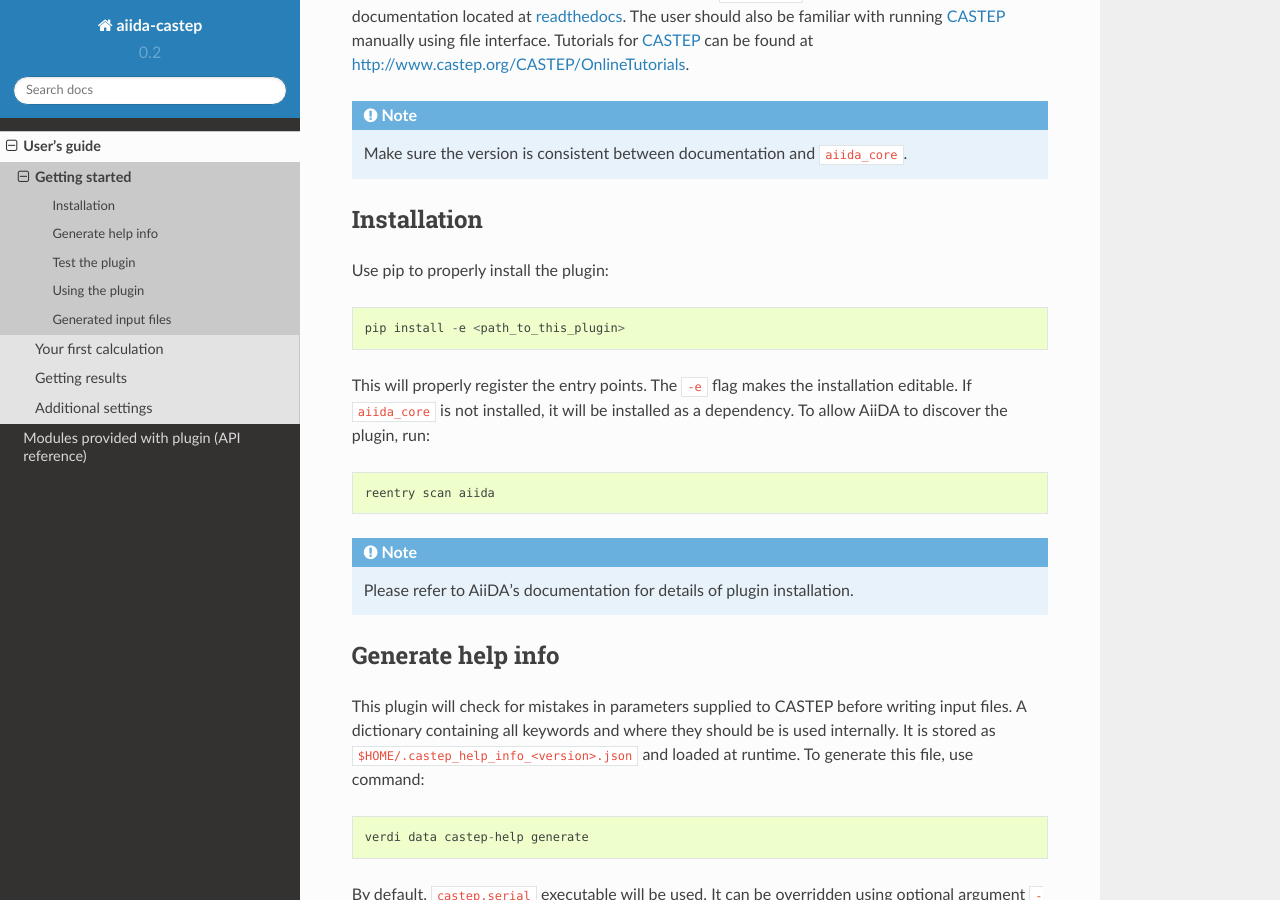
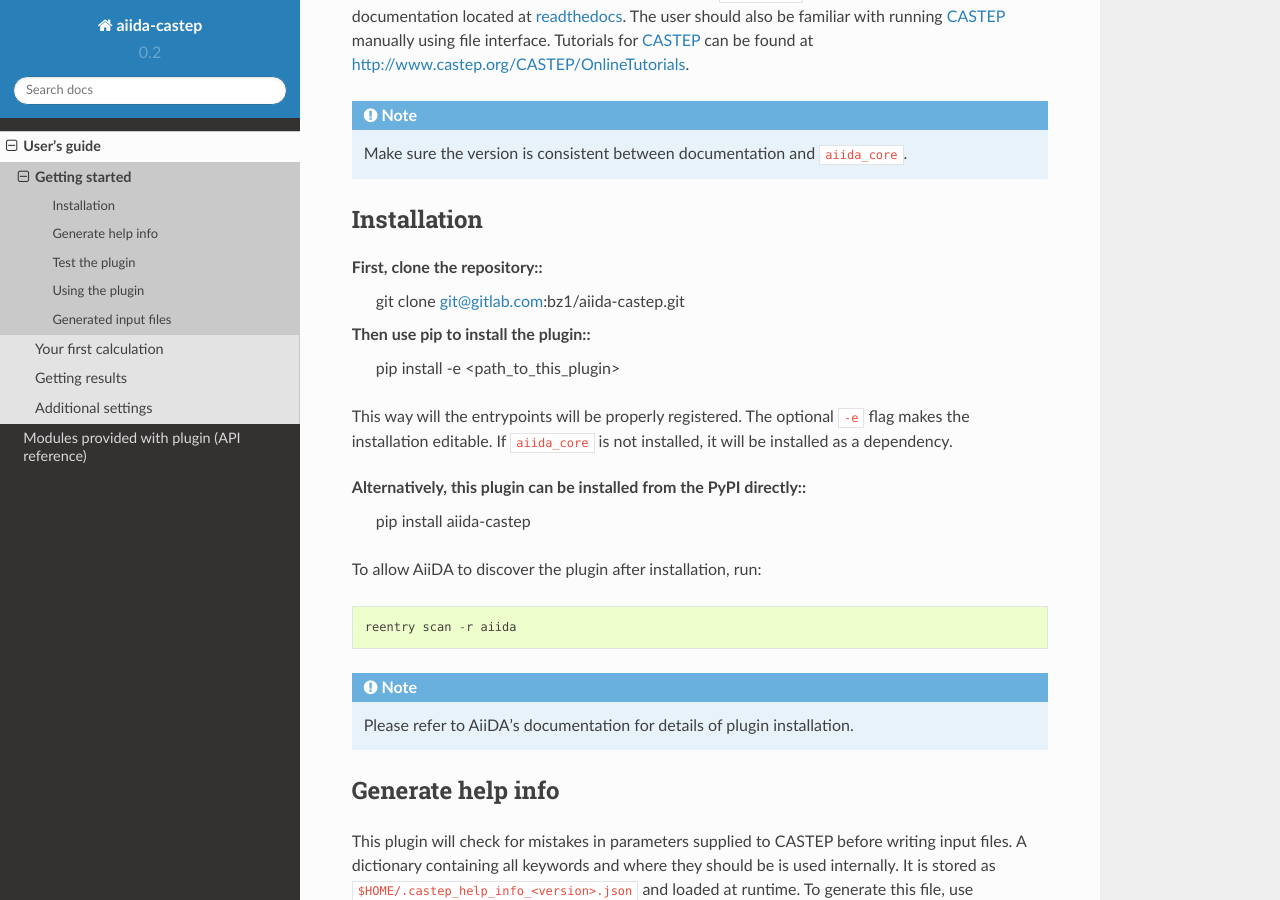
Before and after one commit to zhubonan/aiida-castep, a Sphinx documentation site: the page built from docs/source/user_guide/get_started.rst, in a window 1280 px wide and 900 px high, scrolled down 300 px. Built offline with Sphinx 7.4.7 and the Read the Docs theme 2.0.0, drawn with Linux system fonts in a browser that asks for light colours.

Commit message:
Updated the documentations

```diff
--- a/docs/source/user_guide/get_started.rst
+++ b/docs/source/user_guide/get_started.rst
@@ -17,16 +17,21 @@
 Installation
 ------------
 
-Use pip to properly install the plugin::
-
+First, clone the repository::
+ git clone git@gitlab.com:bz1/aiida-castep.git
+Then use pip to install the plugin::
  pip install -e <path_to_this_plugin>
 
-This will properly register the entry points.
-The ``-e`` flag makes the installation editable.
+This way will the entrypoints will be properly registered.
+The optional ``-e`` flag makes the installation editable.
 If ``aiida_core`` is not installed, it will be installed as a dependency.
-To allow AiiDA to discover the plugin, run::
 
- reentry scan aiida
+Alternatively, this plugin can be installed from the PyPI directly::
+ pip install aiida-castep
+
+To allow AiiDA to discover the plugin after installation, run::
+
+ reentry scan -r aiida
 
 .. note:: Please refer to AiiDA's documentation for details of plugin installation.
 
```
Also changed, not shown: docs/source/user_guide/additional.rst (+10 -0 lines).
